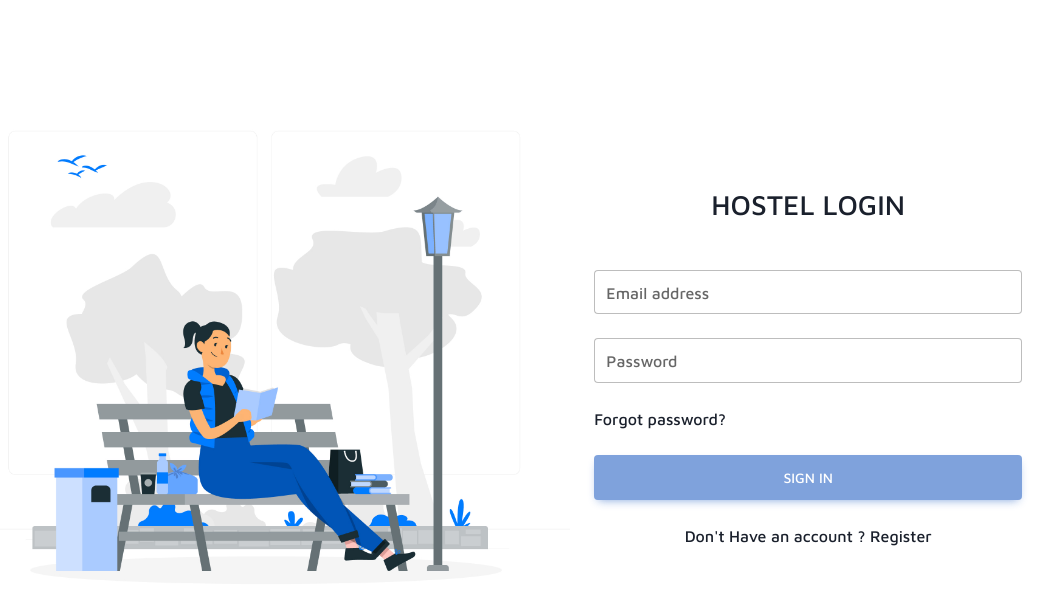
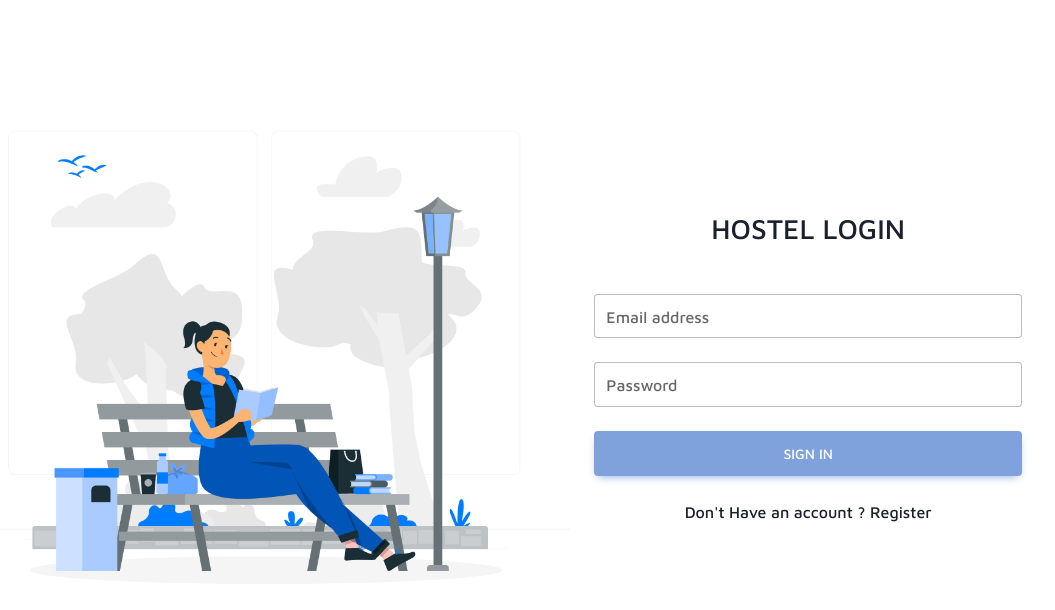
Before and after one commit to mohsin027/HostelWeb-MERN, a React (Create React App) app in the folder client/: page /hostel/login in a window 1280 px wide. Shown: the top 610 px of the page, without its empty margins (136-1191 px from the left). Built offline with nearby package versions, Linux system fonts and the light colour scheme; no server answers.

Commit message:
hostel login page ui updated

```diff
--- a/client/src/components/hostel/HostelLogin.jsx
+++ b/client/src/components/hostel/HostelLogin.jsx
@@ -94,9 +94,9 @@ function HostelLogin() {
                 <p className="text-danger">{error}</p>
               </div>
             )}
-            <div className="d-flex justify-content-between mb-4">
+            {/* <div className="d-flex justify-content-between mb-4">
               <a href="!#">Forgot password?</a>
-            </div>
+            </div> */}
 
             <MDBBtn
               className="mb-4 w-100"
```
